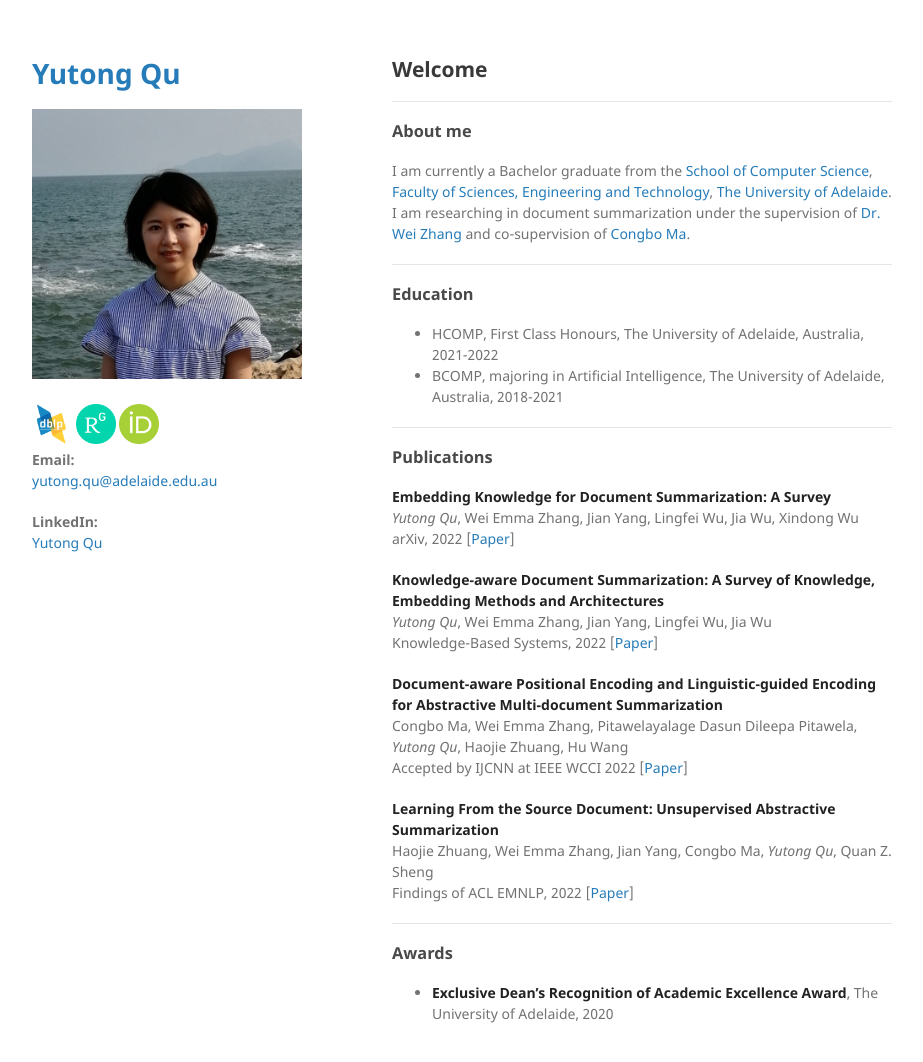
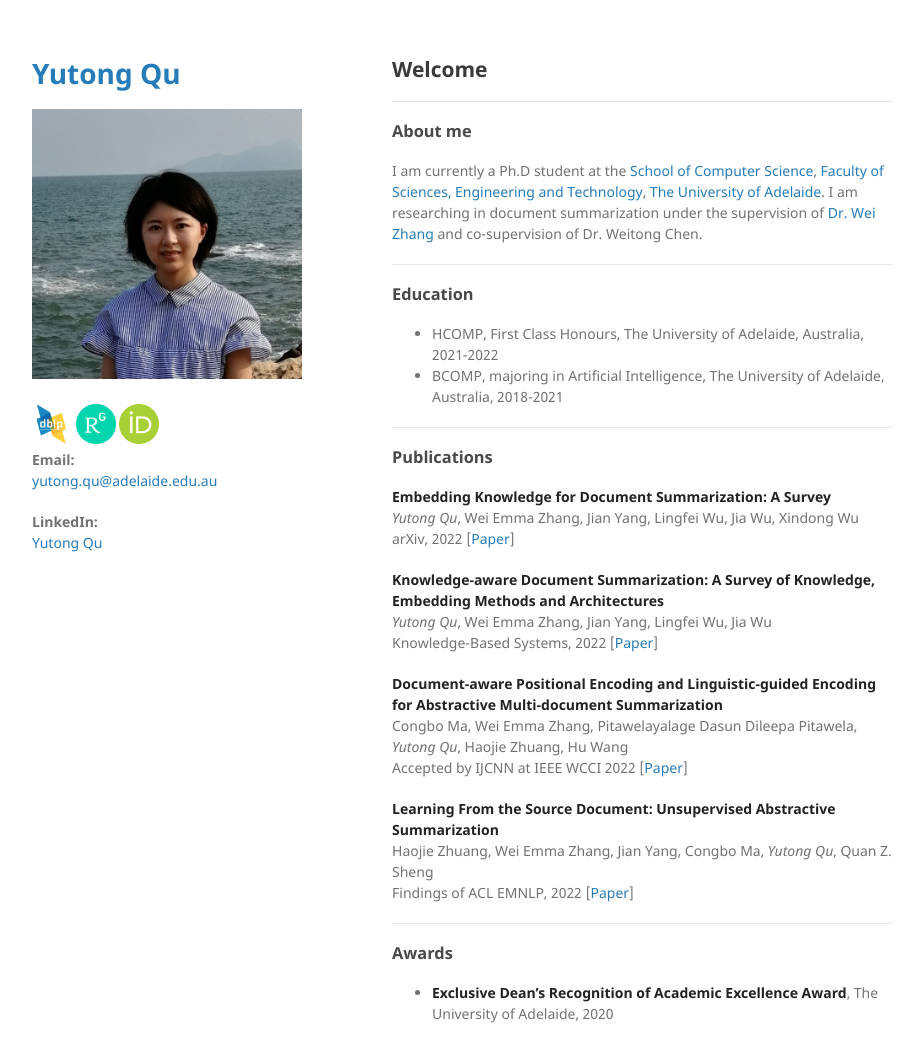
Before and after one commit to yutongqu/yutongqu.github.io, a Jekyll site: the page built from index.md, in a window 1280 px wide and 1094 px high. Shown: the top 1062 px of the window, without its empty margins (178-1101 px from the left). Built offline with Jekyll 4.4.1, drawn with Linux system fonts in a browser that asks for light colours; our own code applies the rules of GitHub Pages for plain Markdown files; the repository's description, which GitHub fills in, is left out.

Commit message:
Update index.md

```diff
--- a/index.md
+++ b/index.md
@@ -4,7 +4,7 @@
 
 ### About me
 
-I am currently a Bachelor graduate from the [School of Computer Science](https://set.adelaide.edu.au/computer-science/), [Faculty of Sciences, Engineering and Technology](https://set.adelaide.edu.au/), [The University of Adelaide](https://adelaide.edu.au/). I am researching in document summarization under the supervision of [Dr. Wei Zhang](https://weiezhang.github.io/) and co-supervision of [Congbo Ma](https://dblp.org/pid/204/8300.html).
+I am currently a Ph.D student at the [School of Computer Science](https://set.adelaide.edu.au/computer-science/), [Faculty of Sciences, Engineering and Technology](https://set.adelaide.edu.au/), [The University of Adelaide](https://adelaide.edu.au/). I am researching in document summarization under the supervision of [Dr. Wei Zhang](https://weiezhang.github.io/) and co-supervision of Dr. Weitong Chen.
 
 
 ---
```
